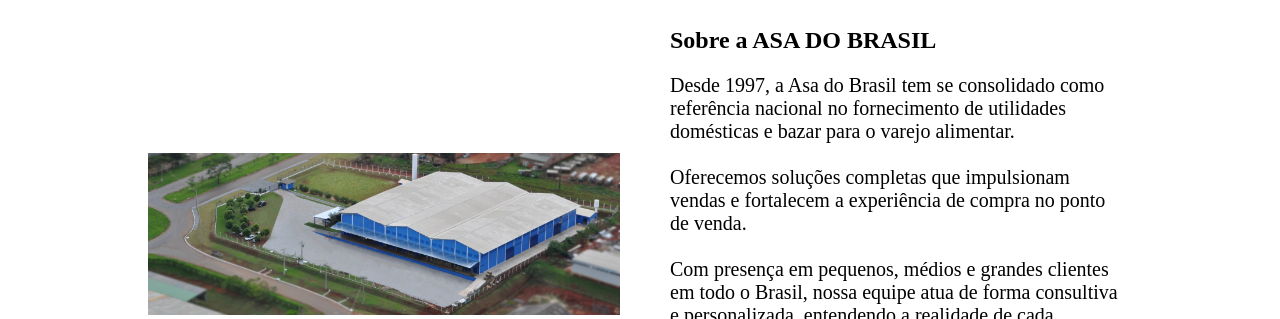
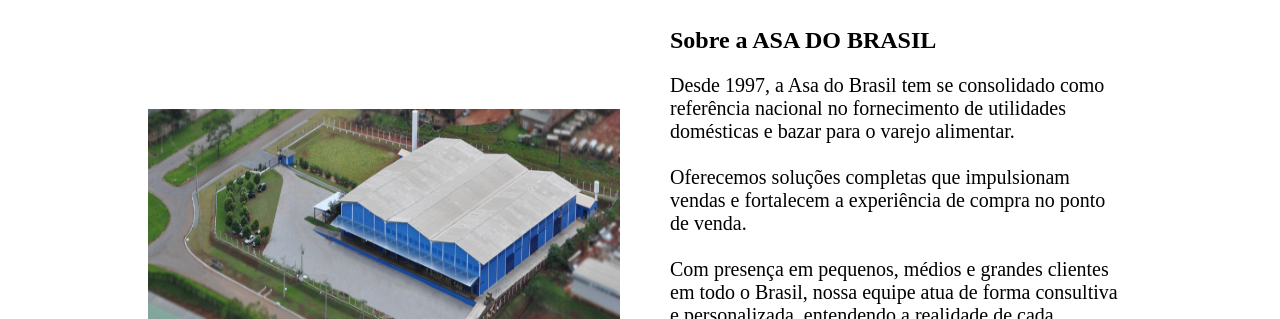
Before and after one commit to devgveb/projectasa, a plain HTML site: page index.html in a window 1280 px wide. Shown: the part 633-952 px from the top of the page. Drawn offline with Linux system fonts and the light colour scheme.

```diff
--- a/index.html
+++ b/index.html
@@ -121,7 +121,7 @@
     <section class="column-xl-6 column-md-12 column-sm-12">
 
 	    <div class="card-publish">
-            <img src="img/8ec148bf2a32964c12aeb6be94de692e.webp"  class="publish-img">
+            <img src="img/8ec148bf2a32964c12aeb6be94de692e.webp" style="height: 250px;" class="publish-img">
         </div>
 
     </section>
```
